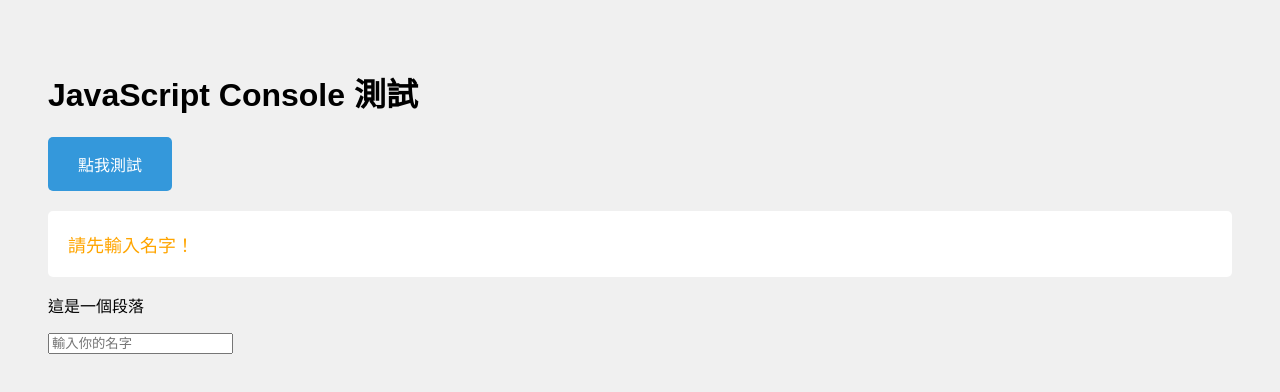
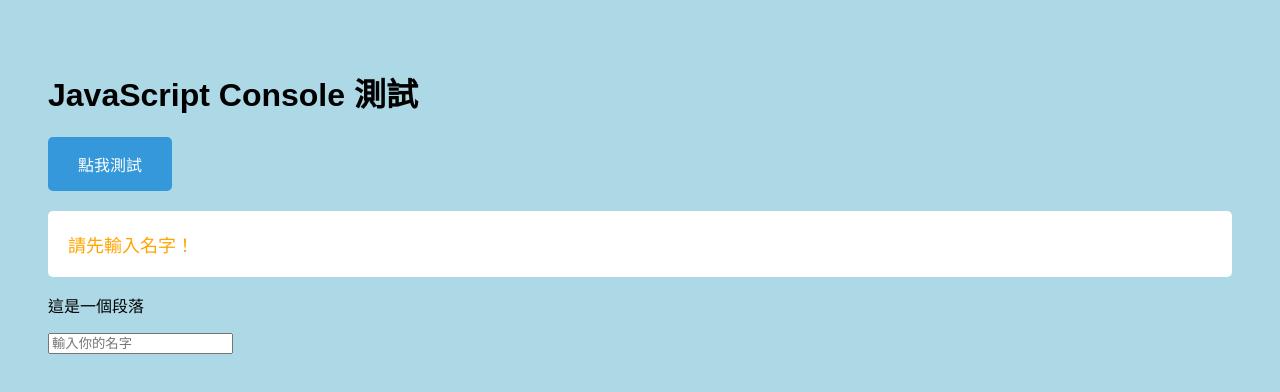
Before and after one commit to 412631144/114_tkuim_web, a plain HTML site: page test_js.html in a window 1280 px wide. Both pictures are taken after a click on the button "點我測試". Drawn offline with Linux system fonts and the light colour scheme.

Commit message:
1007課堂進度

```diff
--- a/test_js.html
+++ b/test_js.html
@@ -39,6 +39,7 @@
   <input type="text" id="nameInput" placeholder="輸入你的名字">
   <script>
     document.getElementById("myButton").addEventListener("click", function() {
+      document.body.style.backgroundColor = "lightblue"
       let userName = document.getElementById("nameInput").value.trim();
       let message = document.getElementById("message");
       if (userName) {
```
